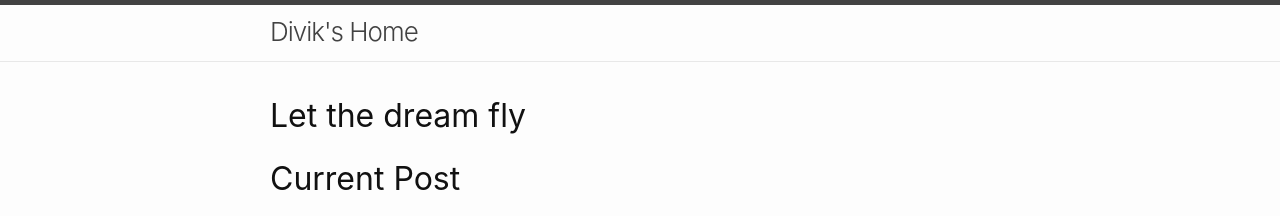
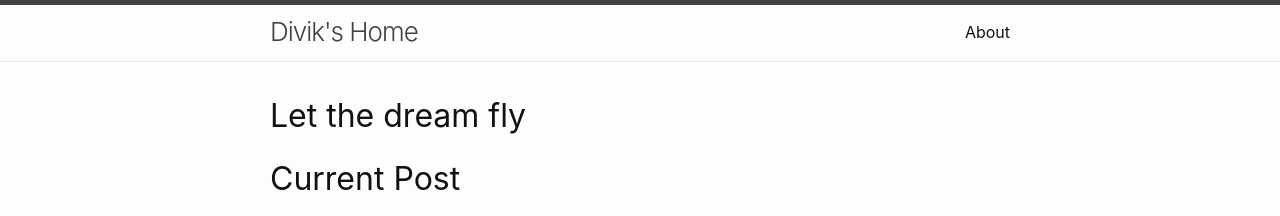
Before and after one commit to Darkborderman/darkborderman.github.io, a Jekyll site: the page built from index.md, in a window 1280 px wide. Shown: the top 216 px of the page. Built offline with Jekyll 4.4.1, drawn with Linux system fonts in a browser that asks for light colours; our own code applies the rules of GitHub Pages for plain Markdown files.

Commit message:
--fix About--

```diff
--- a/_includes/header.html
+++ b/_includes/header.html
@@ -16,6 +16,9 @@
           </span>
         </label>
 
+        <div class="trigger">
+            <a class="page-link" href="/about/">About</a>
+        </div>
       </nav>
     {%- endif -%}
   </div>
```
